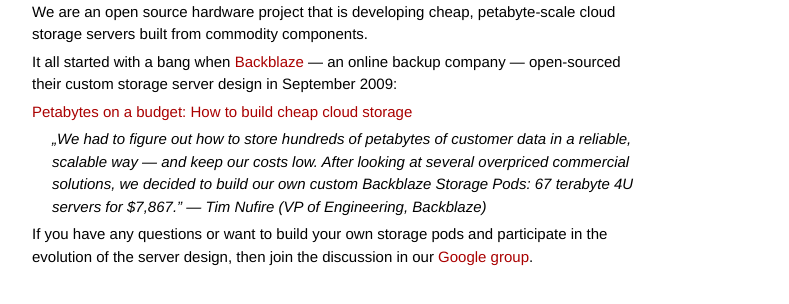
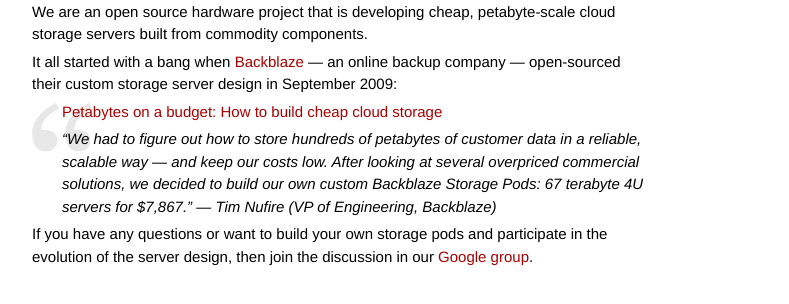
Before and after one commit to tlossen/openstoragepod.org, a plain HTML site: page app/public/index.html in a window 1280 px wide. Shown: the part 100-404 px from the top of the page, without its empty margins (138-927 px from the left). Drawn offline with Linux system fonts and the light colour scheme.

Commit message:
small design improvements

```diff
--- a/app/public/index.html
+++ b/app/public/index.html
@@ -16,11 +16,9 @@
     a { color: #a00; text-decoration: none; }
     a:hover, a:focus { text-decoration: underline; }
     h1 { font-size: 350%; margin-bottom: 12px; }
-    h2 { font-size: 220%; margin-bottom: 12px; }
-    p, blockquote { margin-bottom: 5px;}
-    blockquote { margin-left: 20px; font-style: italic; }
-    .small { font-size: 80%; }
-    .right { text-align: right; }
+    p { margin-bottom: 5px; }
+    .quote { padding-left: 30px; italic; background-image: url(/img/quote.png); background-repeat: no-repeat; }
+    .verbatim { font-style: italic; }
   </style>
 </head>
 
@@ -41,35 +39,24 @@
         It all started with a bang when <a href="http://www.backblaze.com">Backblaze</a> &mdash; an online backup company &mdash; open-sourced their custom storage server design in September 2009:
       </p>
 
+      <div class="quote">
         <p>
           <a href="http://blog.backblaze.com/2009/09/01/petabytes-on-a-budget-how-to-build-cheap-cloud-storage/">Petabytes on a budget: How to build cheap cloud storage</a>
         </p>
 
-      <blockquote>
-        „We had to figure out how to store hundreds of petabytes of customer data
-        in a reliable, scalable way &mdash; and keep our costs low.
+        <p class="verbatim">“We had to figure out how to store hundreds of petabytes of
+          customer data in a reliable, scalable way &mdash; and keep our costs low.
           After looking at several overpriced commercial solutions, we decided to build
           our own custom Backblaze Storage Pods: 67 terabyte 4U servers for $7,867.”
           &mdash; Tim Nufire (VP of Engineering, Backblaze)
-      </blockquote>
+        </p>
+      </div>
 
       <p>
         If you have any questions or want to build your own storage pods and participate
         in the evolution of the server design, then join the discussion in our
         <a href="http://groups.google.com/group/openstoragepod">Google group</a>.
       </p>
-
-      <!-- <p>
-        <a href="http://blog.backblaze.com/2009/10/07/backblaze-storage-pod-vendors-tips-and-tricks/">Backblaze Storage Pod: Vendors, Tips, and Tricks</a>
-      </p>
-
-      <blockquote>
-        „You should feel free to experiment; try different motherboards, CPUs, cases,
-        fans, etc. Customize the Backblaze storage pod for your particular purpose.
-        Do keep in mind that while it may seem that every component should work
-        seamlessly with every other, it is not the case. If you are switching out
-        pieces, expect to need to experiment to get the system working right.”
-      </blockquote> -->
     </div>
 
     <div class="grid_4">
```
Also changed, not shown: app/public/img/quote.png (added). Lines whose indentation alone changed are shown as unchanged.
